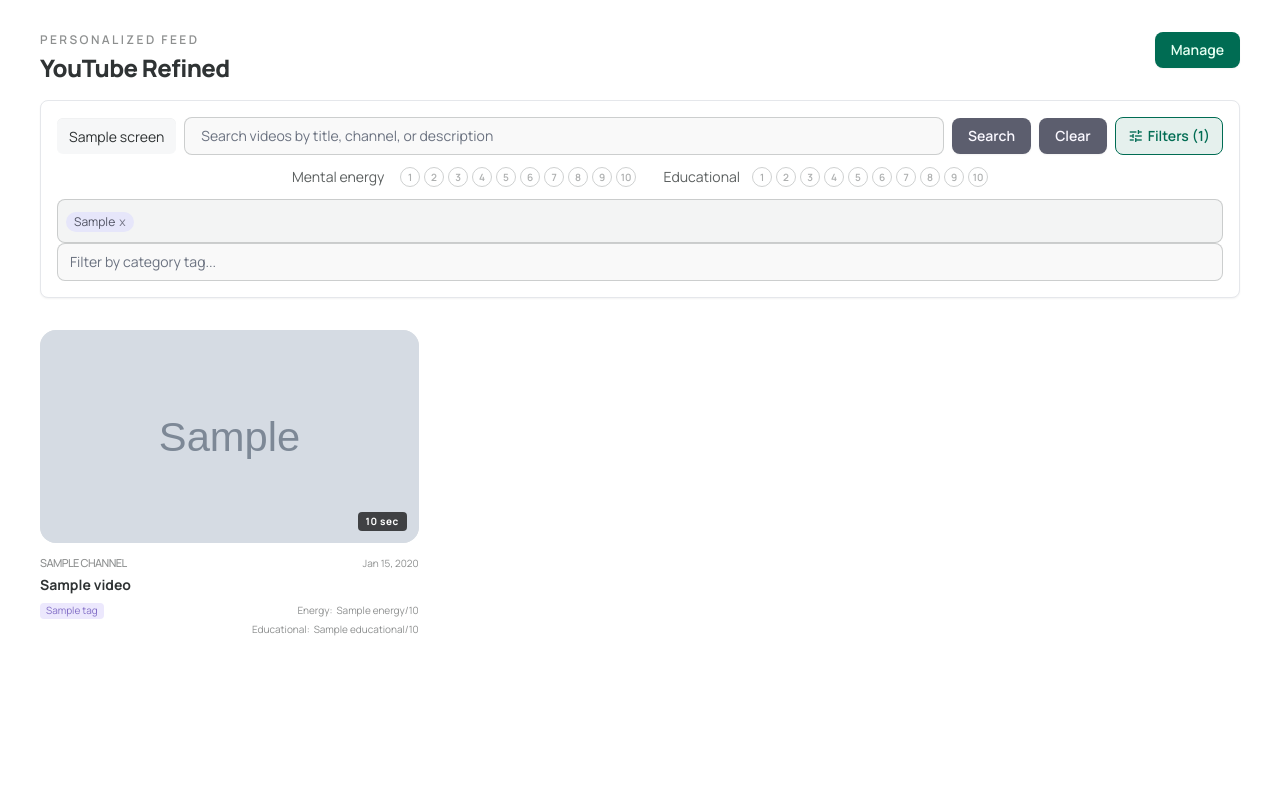
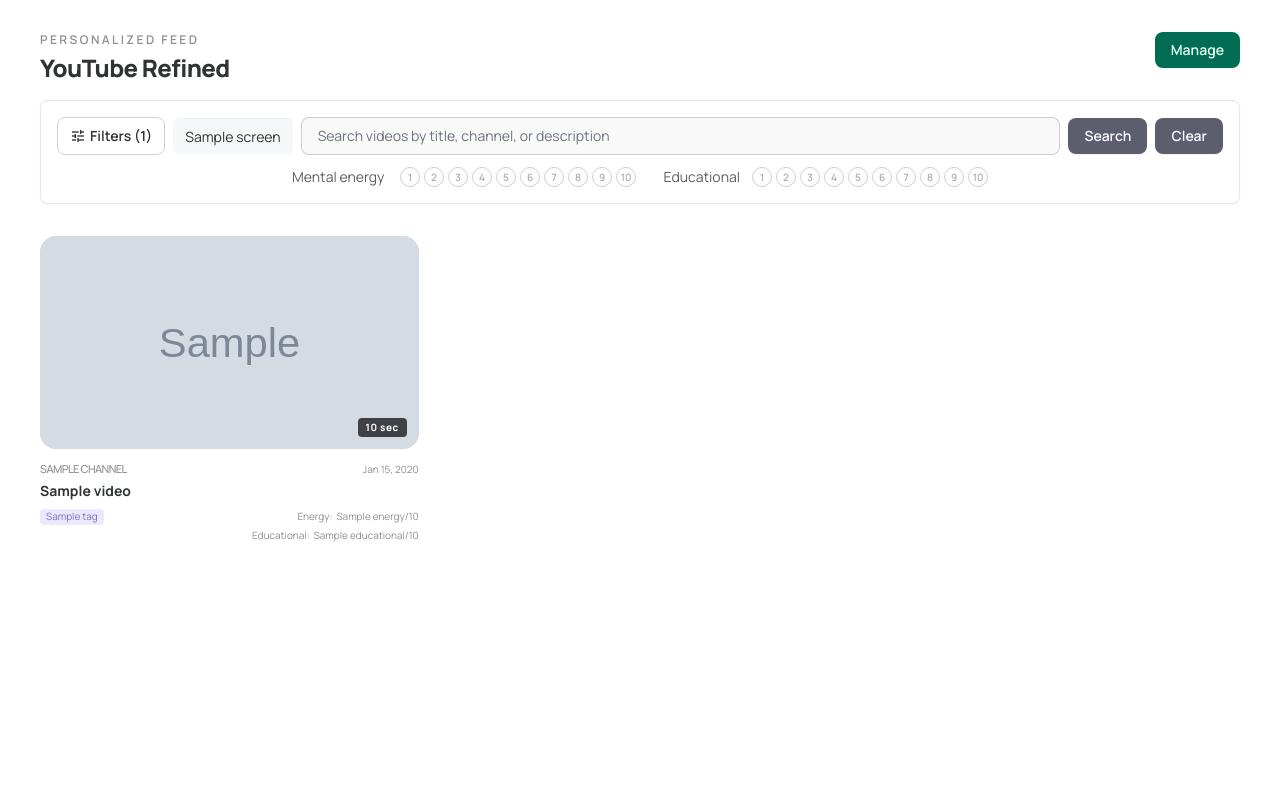
Before and after one commit to Jennawinx/youtube-refined, a Django app: template templates/feed/home.html in a window 1280 px wide. Run offline with Django 4.2, Linux system fonts and the light colour scheme; the template is opened without the code that fills it: most values are stand-ins (such as "Sample title", 1, 10 or a date in 2020); grey boxes marked "Sample" are stand-in pictures; style sheets or scripts are compiled from the project's sources; some libraries are stand-ins or nearby versions.

Commit message:
Cleanup UI

```diff
--- a/templates/feed/home.html
+++ b/templates/feed/home.html
@@ -68,8 +68,14 @@
 
         <!-- Filters -->
         <div class="rounded-box border border-base-300 bg-base-100 p-4 shadow-sm flex flex-col gap-2">
-          <form method="get" id="home-filter-form" class="w-full flex flex-col gap-3">
+          <form id="home-filter-form" method="get" class="w-full flex flex-col gap-3">
             <div class="flex flex-wrap items-center gap-2">
+
+              <!-- Advanced Filter Button -->
+              <button id="advanced-filter-toggle" type="button" aria-expanded="false" class="inline-flex items-center gap-1 rounded-lg border px-3 py-2 text-sm font-semibold transition-colors border-outline-variant/60 text-on-surface hover:bg-surface-container-low aria-expanded:bg-primary/10 aria-expanded:border-primary aria-expanded:text-primary">
+                <span class="material-symbols-outlined text-[16px]">tune</span>
+                Filters{% if category_tags %} ({{ category_tags|length }}){% endif %}
+              </button>
 
               <!-- Tabs -->
               <div role="tablist" class="tabs tabs-box tabs-sm bg-gray-200/35 rounded-md">
@@ -96,10 +102,6 @@
                 <!-- Action Buttons -->
                 {% include 'components/button.html' with type='submit' label='Search' color='secondary' %}
                 {% include 'components/button.html' with href=home_url|add:'?screen_type='|add:screen_type label='Clear' color='secondary' %}
-                <button type="button" id="filter-toggle" aria-expanded="{% if category_tags %}true{% else %}false{% endif %}" class="inline-flex items-center gap-1 rounded-lg border px-3 py-2 text-sm font-semibold transition-colors border-outline-variant/60 text-on-surface hover:bg-surface-container-low aria-expanded:bg-primary/10 aria-expanded:border-primary aria-expanded:text-primary">
-                  <span class="material-symbols-outlined text-[16px]">tune</span>
-                  Filters{% if category_tags %} ({{ category_tags|length }}){% endif %}
-                </button>
               </div>
             </div>
 
@@ -116,7 +118,8 @@
             </div>
 
             <!-- Expandable: Category Tag Filters -->
-            <div id="filter-tags-panel" {% if not category_tags %}class="hidden"{% endif %}>
+            <div id="advanced-filter-section" class="hidden">
+              <span class="text-sm w-24 text-on-surface-variant whitespace-nowrap">Categories</span>
               {% include 'components/autocomplete.html' with name='category_tags' value=category_tags_str values=all_category_tags placeholder='Filter by category tag...' %}
             </div>
           </form>
@@ -124,8 +127,8 @@
       </div>
       <script>
         (function () {
-          var btn = document.getElementById('filter-toggle');
-          var panel = document.getElementById('filter-tags-panel');
+          var btn = document.getElementById('advanced-filter-toggle');
+          var panel = document.getElementById('advanced-filter-section');
           if (!btn || !panel) return;
           btn.addEventListener('click', function () {
             var nowHidden = panel.classList.toggle('hidden');
```
